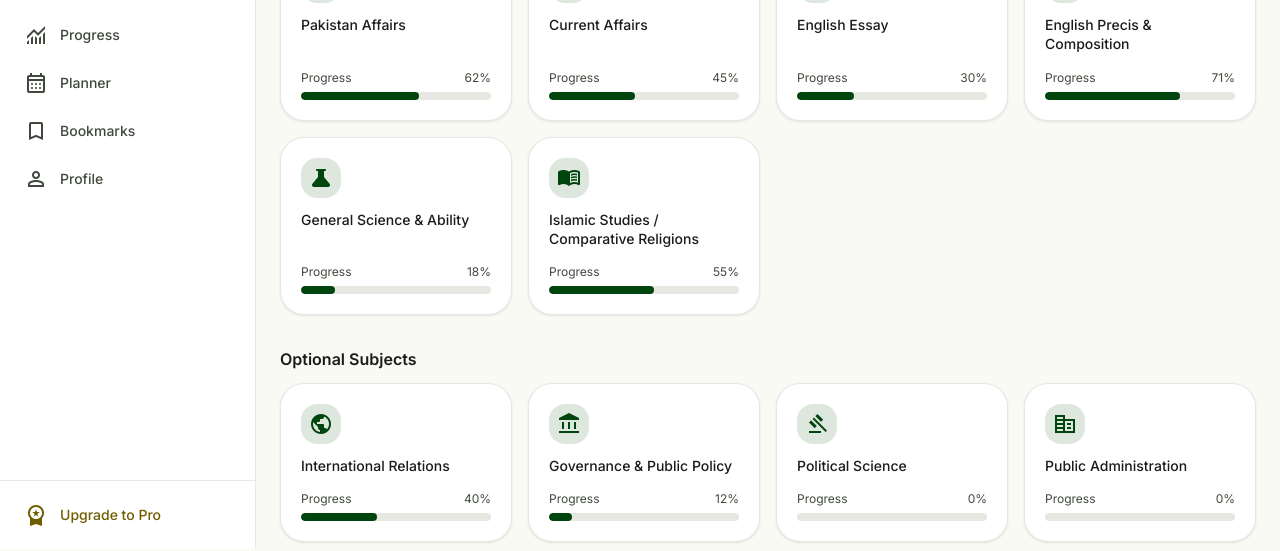
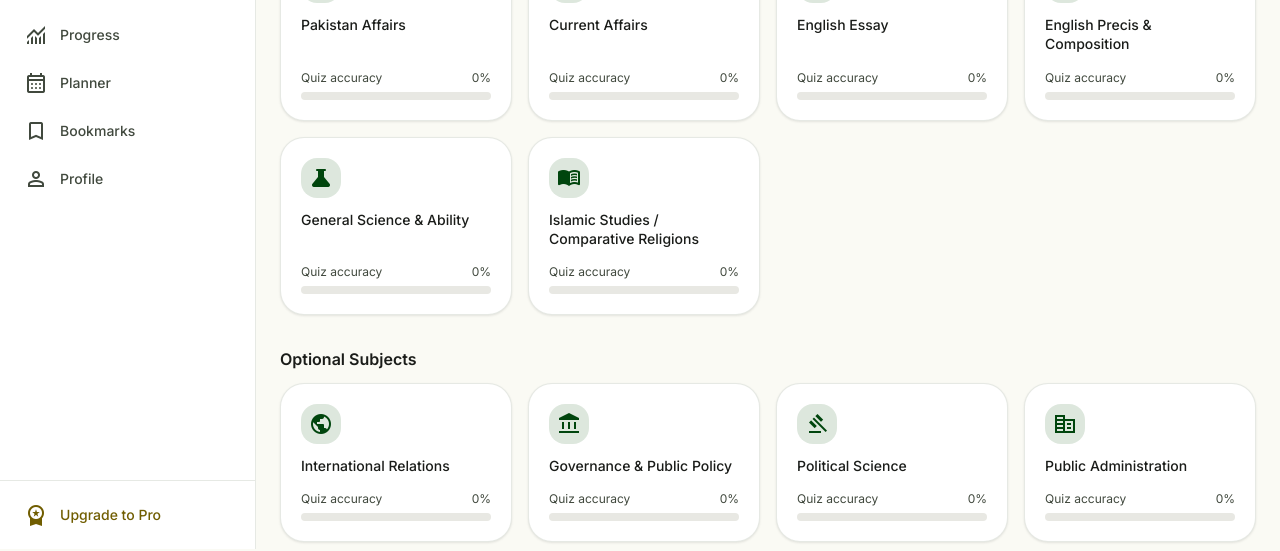
Before and after one commit to babaralibrohi211-jpg/CSS-App, a Next.js app: page /subjects in a window 1280 px wide. Shown: the part 251-802 px from the top of the page. Built offline with nearby package versions, Linux system fonts and the light colour scheme; no server answers; the database is empty; sample sign-in values are in the browser's storage.

Commit message:
Fix Subjects page showing fake hardcoded progress for new users

```diff
--- a/app/(app)/subjects/page.tsx
+++ b/app/(app)/subjects/page.tsx
@@ -1,9 +1,52 @@
+"use client";
+
+import { useEffect, useState } from "react";
 import Link from "next/link";
 import { Card, ProgressBar } from "@/components/ui/card";
 import { Icon } from "@/components/ui/icon";
 import { subjects } from "@/lib/mock-data";
+import { useAuth } from "@/lib/auth-context";
+import { db } from "@/lib/firebase";
+import { collection, query, where, getDocs } from "firebase/firestore";
+import { QuizAttempt, computeSubjectBreakdown } from "@/lib/progress-data";
 
 export default function SubjectsPage() {
+  const { user } = useAuth();
+  const [progressMap, setProgressMap] = useState<Record<string, number>>({});
+  const [loading, setLoading] = useState(true);
+
+  useEffect(() => {
+    if (!user) return;
+    (async () => {
+      try {
+        const snap = await getDocs(query(collection(db, "quizAttempts"), where("uid", "==", user.uid)));
+        const attempts = snap.docs.map((d) => {
+          const raw = d.data();
+          return {
+            id: d.id,
+            subjectId: raw.subjectId || null,
+            type: raw.type || "subject",
+            score: raw.score,
+            total: raw.total,
+            accuracy: raw.accuracy,
+            createdAt: raw.createdAt?.toDate ? raw.createdAt.toDate() : new Date(raw.createdAt),
+          } as QuizAttempt;
+        });
+
+        const breakdown = computeSubjectBreakdown(attempts);
+        const map: Record<string, number> = {};
+        for (const b of breakdown) {
+          map[b.subjectId] = b.avgAccuracy;
+        }
+        setProgressMap(map);
+      } catch (err) {
+        console.error("Failed to load subject progress:", err);
+      } finally {
+        setLoading(false);
+      }
+    })();
+  }, [user]);
+
   const compulsory = subjects.filter((s) => s.group === "Compulsory");
   const optional = subjects.filter((s) => s.group === "Optional");
 
@@ -16,8 +59,8 @@ export default function SubjectsPage() {
         </p>
       </div>
 
-      <SubjectGroup title="Compulsory Subjects" items={compulsory} />
-      <SubjectGroup title="Optional Subjects" items={optional} />
+      <SubjectGroup title="Compulsory Subjects" items={compulsory} progressMap={progressMap} loading={loading} />
+      <SubjectGroup title="Optional Subjects" items={optional} progressMap={progressMap} loading={loading} />
     </div>
   );
 }
@@ -25,15 +68,21 @@ export default function SubjectsPage() {
 function SubjectGroup({
   title,
   items,
+  progressMap,
+  loading,
 }: {
   title: string;
   items: typeof subjects;
+  progressMap: Record<string, number>;
+  loading: boolean;
 }) {
   return (
     <section>
       <h2 className="font-semibold text-on-surface mb-3">{title}</h2>
       <div className="grid grid-cols-1 sm:grid-cols-2 lg:grid-cols-4 gap-4">
-        {items.map((s) => (
+        {items.map((s) => {
+          const progress = loading ? 0 : progressMap[s.slug] ?? 0;
+          return (
             <Link key={s.slug} href={`/subjects/${s.slug}`}>
               <Card className="p-5 h-full flex flex-col hover:bg-surface-container-low transition-colors">
                 <div className="flex h-10 w-10 items-center justify-center rounded-lg bg-primary-container/15 text-primary mb-3">
@@ -42,14 +91,15 @@ function SubjectGroup({
                 <h3 className="font-medium text-on-surface text-sm leading-snug">{s.name}</h3>
                 <div className="mt-auto pt-4">
                   <div className="flex items-center justify-between text-xs text-on-surface-variant mb-1.5">
-                  <span>Progress</span>
-                  <span>{s.progress}%</span>
+                    <span>Quiz accuracy</span>
+                    <span>{loading ? "..." : `${progress}%`}</span>
                   </div>
-                <ProgressBar value={s.progress} />
+                  <ProgressBar value={progress} />
                 </div>
               </Card>
             </Link>
-        ))}
+          );
+        })}
       </div>
     </section>
   );
```
Lines whose indentation alone changed are shown as unchanged.
